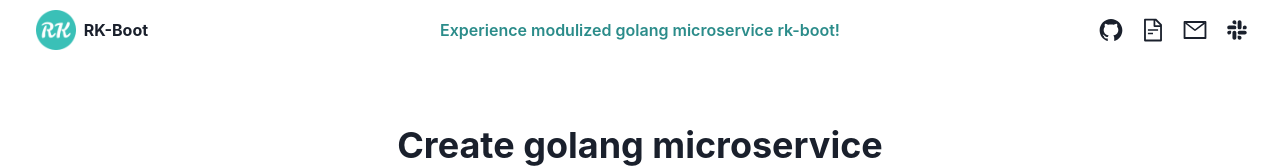
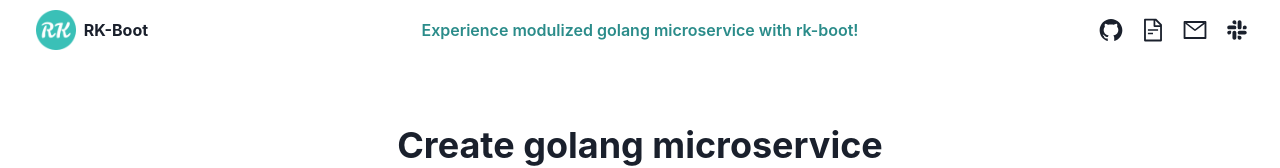
Before and after one commit to rookie-ninja/website, a Next.js app: page / in a window 1280 px wide. Shown: the top 168 px of the page. Built offline with nearby package versions, Linux system fonts and the light colour scheme.

Commit message:
Fix typo in header

```diff
--- a/components/Header/Header.tsx
+++ b/components/Header/Header.tsx
@@ -15,7 +15,7 @@ export default function Header() {
         <Image src="/images/rk-icon.png" height={40} width={40} alt="RK-BOOT" />
         <p>RK-Boot</p>
       </LogoWrap>
-      <IntroWrap>Experience modulized golang microservice rk-boot!</IntroWrap>
+      <IntroWrap>Experience modulized golang microservice with rk-boot!</IntroWrap>
       <IconsContainer>
         <IconWrap
           href="https://github.com/rookie-ninja/rk-boot"
```
